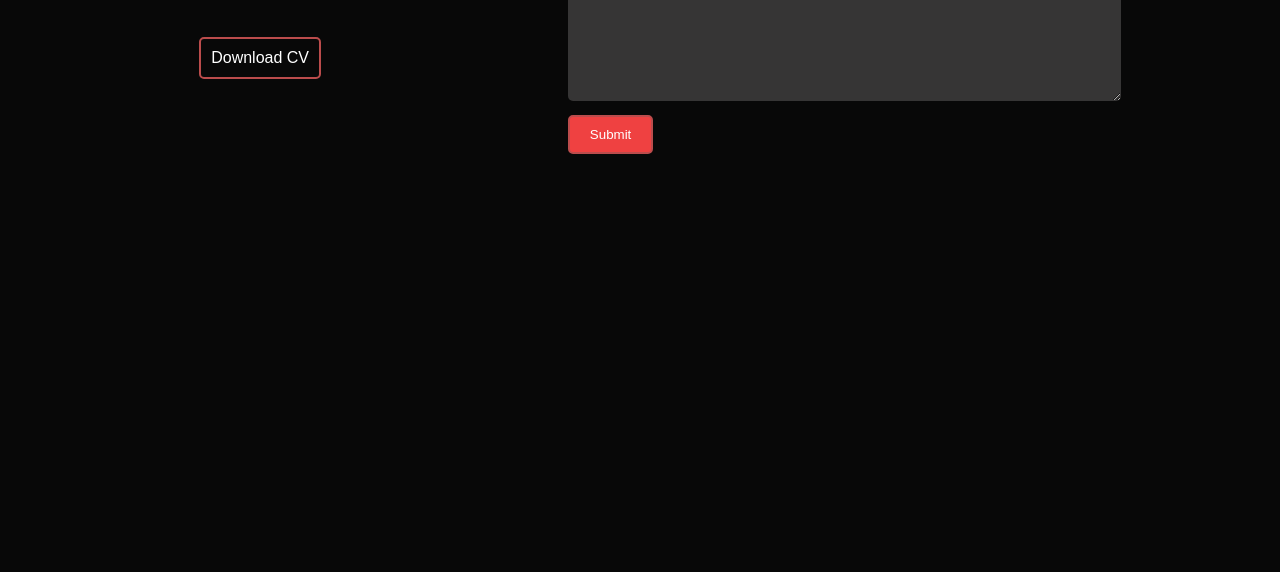
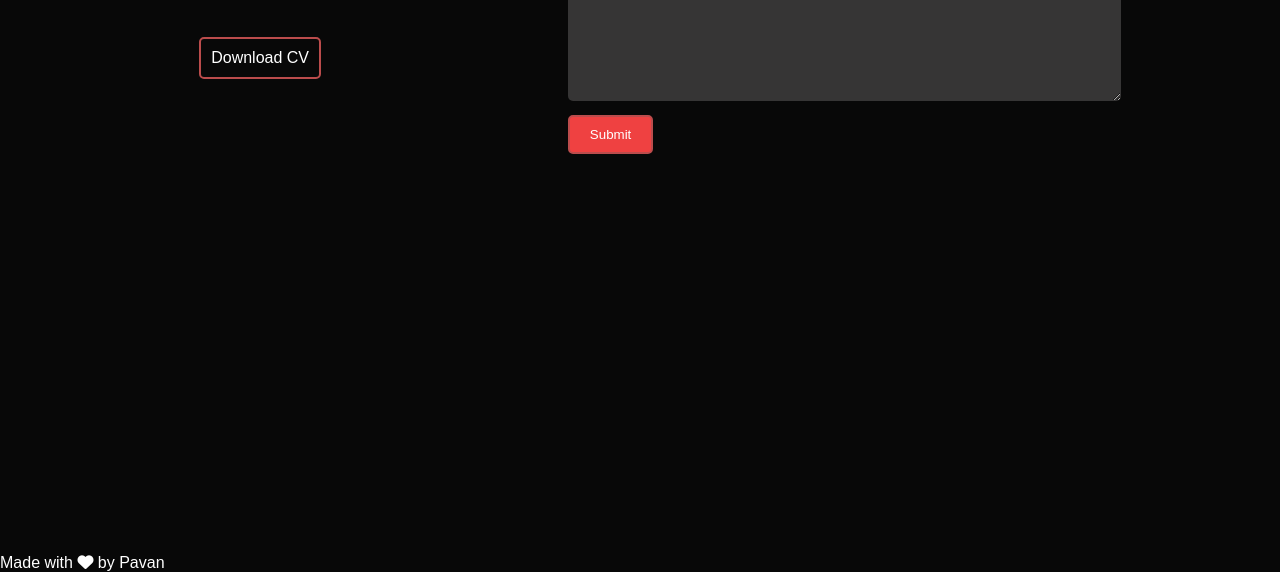
Before and after one commit to Sri-Pavan-Git/Pavan-Portfolio, a plain HTML site: page index.html in a window 1280 px wide. Shown: the part 2006-2578 px from the top of the page. Drawn offline with Linux system fonts and the light colour scheme; a web font is replaced by a local one.

Commit message:
Update index.html

```diff
--- a/index.html
+++ b/index.html
@@ -145,6 +145,13 @@
             </div>
         </div>
     </div>
+    <!-- -------------------------------Footer-------------------------------- -->
+    <footer>
+        <div class="footer-line">
+            Made with <i class="fa-solid fa-heart"></i> by <span class="logo">Pavan</span>
+        </div>
+    </footer>
+    <!-- -------------------------------Script-------------------------------- -->
     <script>
         var tabLinks = document.getElementsByClassName("tab-links");
         var tabContents = document.getElementsByClassName("tab-contents");
```
